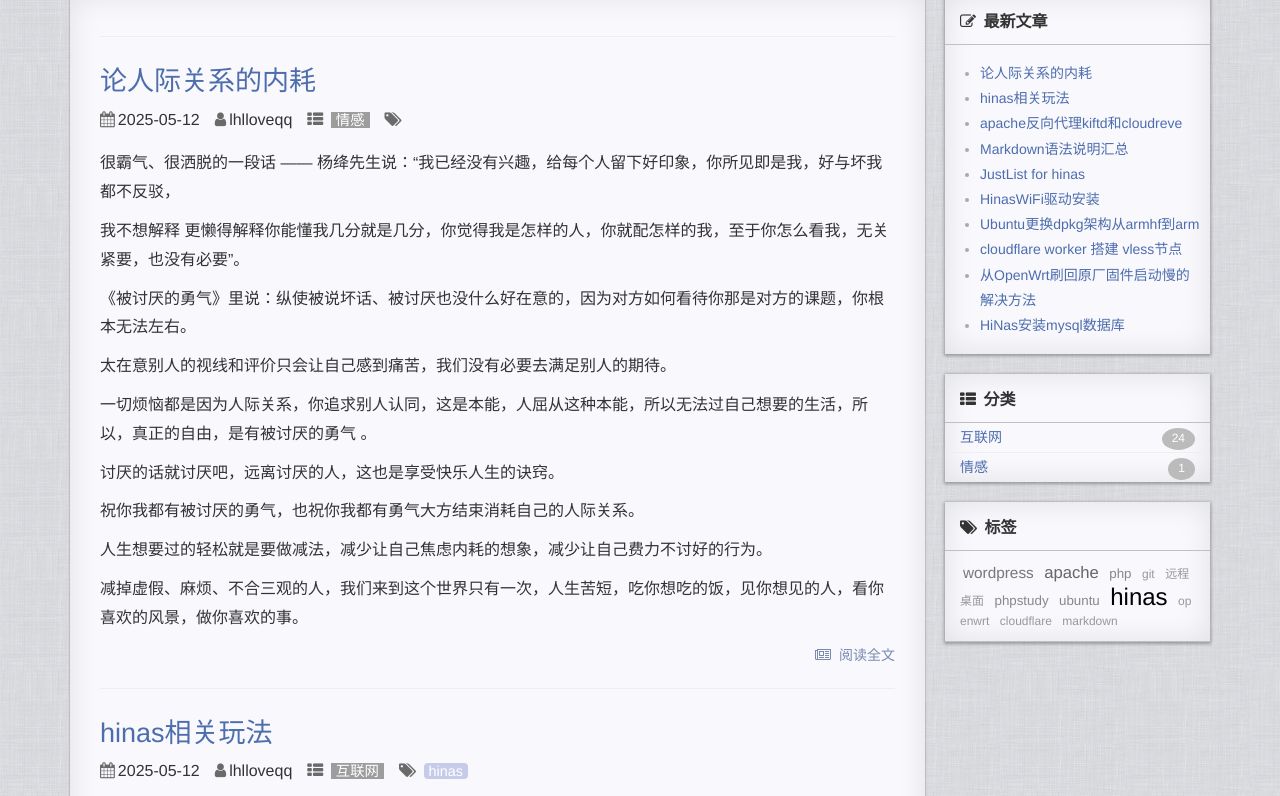
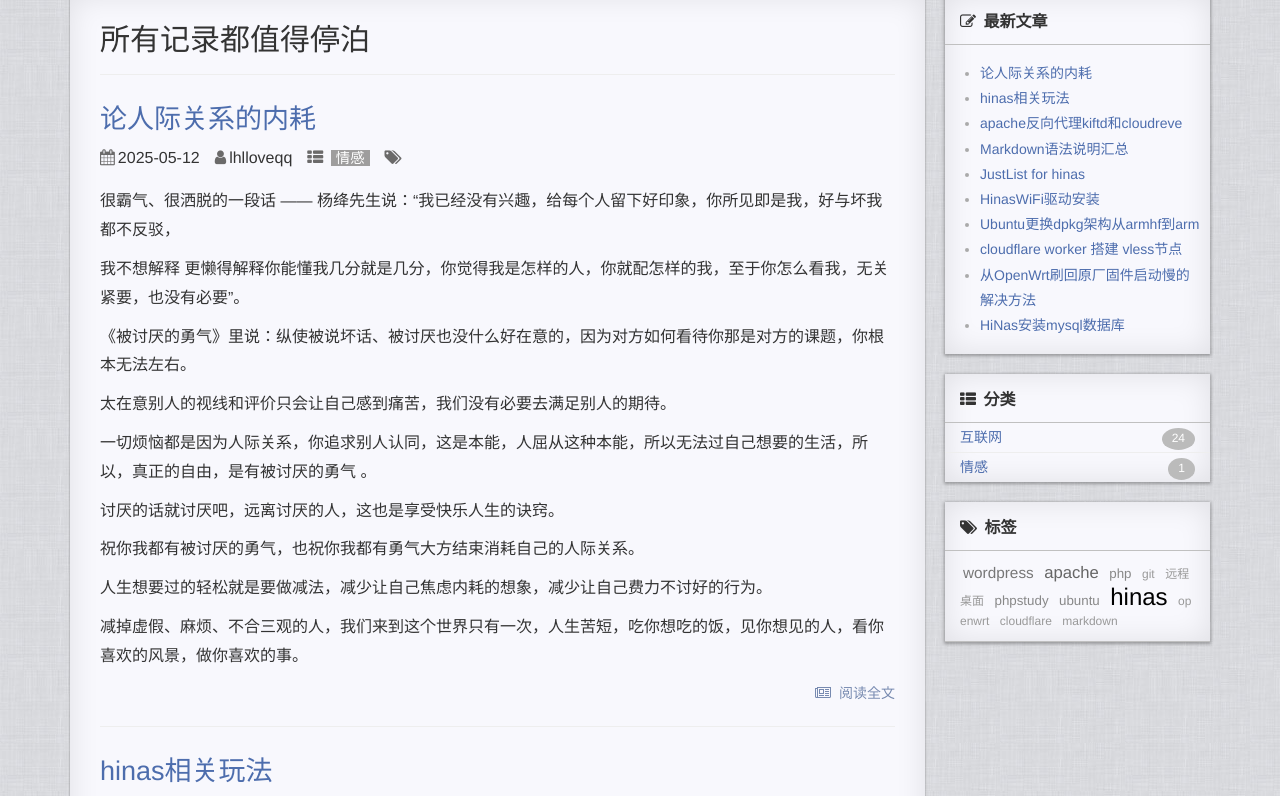
Before and after one commit to luohuilong/luohuilong.github.io, a Jekyll site: the page built from index.html, in a window 1280 px wide and 900 px high, cut to the strip 104-900 px from the top of the window. Built offline with Jekyll 4.4.1, drawn with Linux system fonts in a browser that asks for light colours; the list of posts is cut into pages by our own code; comment, search, counter and statistics services are not loaded; a style sheet for code colours, icons or effects is not loaded.

Commit message:
Update index.html

```diff
--- a/index.html
+++ b/index.html
@@ -4,8 +4,8 @@ layout: default
 
 <div class="page clearfix" index>
     <div class="left">
+        <h1>所有记录都值得停泊</h1>
         <!--
-        <h1>备忘记录</h1>
         <small>这里有技术性文章也有实时新闻，有心得体会也有搞笑趣事！</small>
         -->
         <hr>
```
